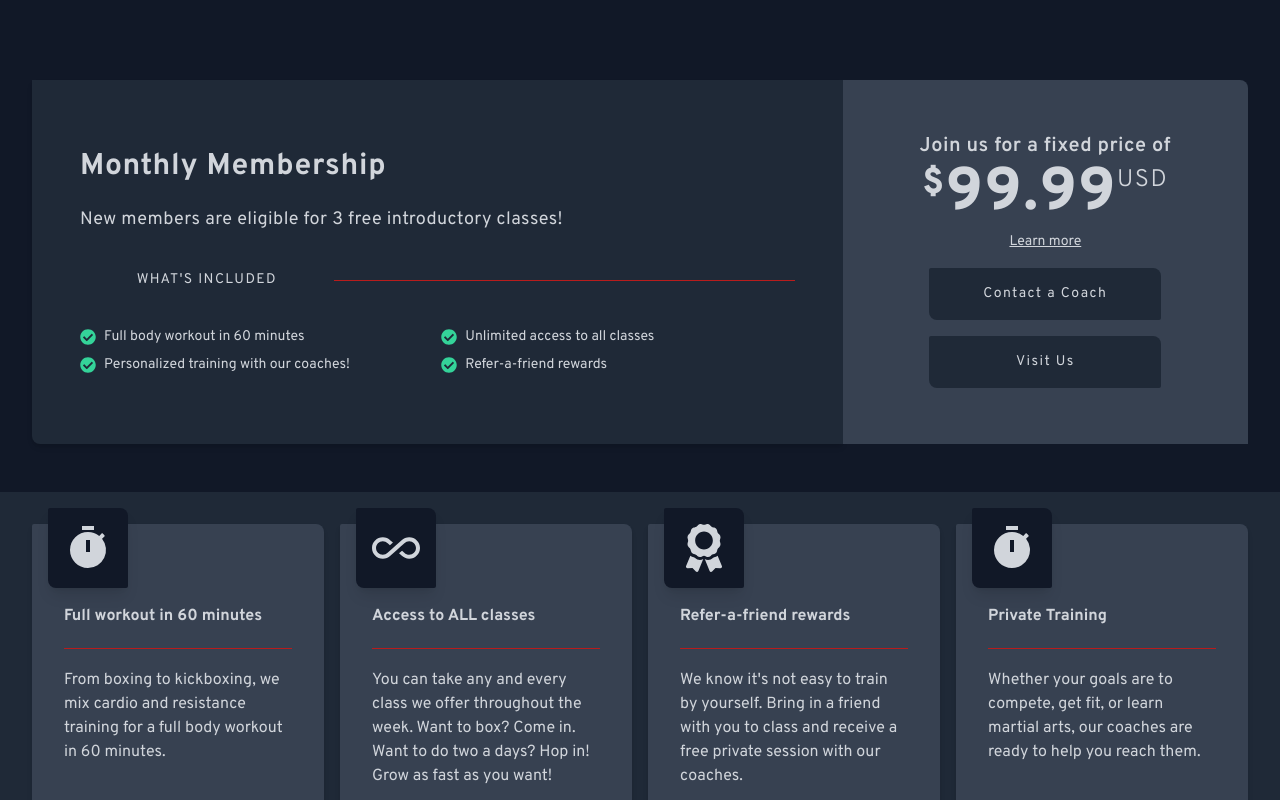
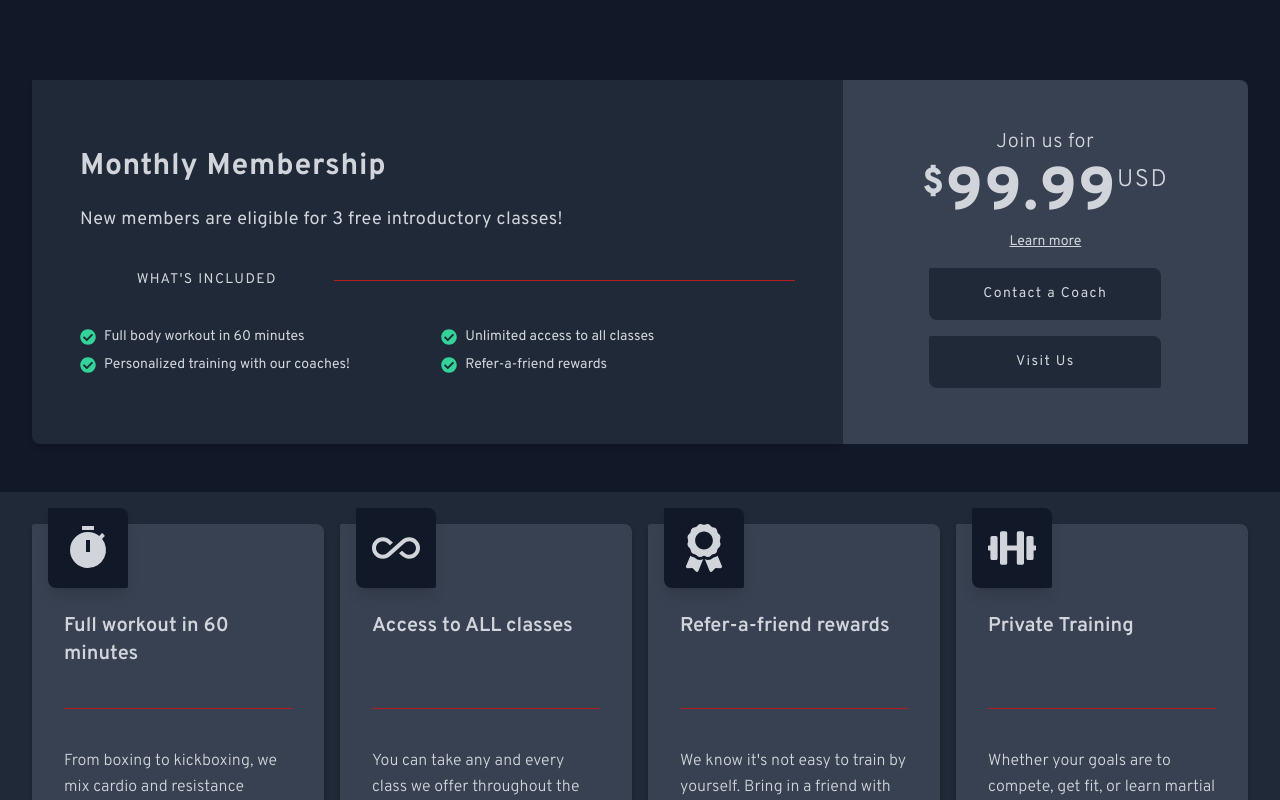
Before and after one commit to allanlalangan/martial-masters-academy, a Next.js app: page / in a window 1280 px wide. Shown: the part 1840-2640 px from the top of the page. Built offline with nearby package versions, Linux system fonts and the light colour scheme; a web font is replaced by a local one.

Commit message:
feat: update Features grid styles

```diff
--- a/components/Features/Features.jsx
+++ b/components/Features/Features.jsx
@@ -1,57 +1,57 @@
 import { MdTimer, MdAllInclusive } from 'react-icons/md';
-import { FaAward } from 'react-icons/fa';
+import { FaAward, FaDumbbell } from 'react-icons/fa';
 
 const FeaturesGrid = () => {
   return (
-    <ul className='bg-gray-800 grid grid-cols-12 gap-4 p-8 my-12'>
-      <li className='relative grid grid-cols-12 grid-rows-5 bg-gray-700 h-full col-span-12 md:col-span-6 lg:col-span-3 p-8 rounded-lg rounded-tl-sm rounded-br-sm rounded-tr-lg rounded-bl-lg pt-16 shadow-md'>
+    <ul className='bg-gray-800 grid grid-cols-12 gap-8 lg:gap-4 p-8 my-12'>
+      <li className='relative grid grid-cols-12 grid-rows-4 bg-gray-700 h-full col-span-12 md:col-span-6 lg:col-span-3 p-8 rounded-lg rounded-tl-sm rounded-br-sm rounded-tr-lg rounded-bl-lg pt-16 shadow-md'>
         <figure className='absolute bg-gray-900 left-[1rem] top-[-1rem] p-4 w-fit rounded-tl-sm rounded-br-sm rounded-tr-lg rounded-bl-lg shadow-lg'>
           <MdTimer className='text-5xl' />
         </figure>
-        <h2 className='flex items-center col-span-12 row-span-1 font-bold pt-4'>
+        <h2 className='pt-6 text-xl flex items-baseline col-span-12 row-span-1 font-semibold'>
           Full workout in 60 minutes
         </h2>
         <div className='col-span-12 row-span-1 w-full h-[1px] bg-primary-700 my-auto'></div>
-        <p className='col-span-12 row-span-3'>
+        <p className='leading-relaxed col-span-12 row-span-2 font-light'>
           From boxing to kickboxing, we mix cardio and resistance training for a
           full body workout in 60 minutes.
         </p>
       </li>
-      <li className='relative grid grid-cols-12 grid-rows-5 bg-gray-700 h-full col-span-12 md:col-span-6 lg:col-span-3 p-8 rounded-lg rounded-tl-sm rounded-br-sm rounded-tr-lg rounded-bl-lg pt-16 shadow-md'>
+      <li className='relative grid grid-cols-12 grid-rows-4 bg-gray-700 h-full col-span-12 md:col-span-6 lg:col-span-3 p-8 rounded-lg rounded-tl-sm rounded-br-sm rounded-tr-lg rounded-bl-lg pt-16 shadow-md'>
         <figure className='absolute bg-gray-900 left-[1rem] top-[-1rem] p-4 w-fit rounded-tl-sm rounded-br-sm rounded-tr-lg rounded-bl-lg shadow-lg'>
           <MdAllInclusive className='text-5xl' />
         </figure>
-        <h2 className='flex items-center col-span-12 row-span-1 font-bold pt-4'>
+        <h2 className='pt-6 text-xl flex items-baseline col-span-12 row-span-1 font-semibold'>
           Access to ALL classes
         </h2>
         <div className='col-span-12 row-span-1 w-full h-[1px] bg-primary-700 my-auto'></div>
-        <p className='col-span-12 row-span-3'>
+        <p className='leading-relaxed col-span-12 row-span-2 font-light'>
           You can take any and every class we offer throughout the week. Want to
           box? Come in. Want to do two a days? Hop in! Grow as fast as you want!
         </p>
       </li>
-      <li className='relative grid grid-cols-12 grid-rows-5 bg-gray-700 h-full col-span-12 md:col-span-6 lg:col-span-3 p-8 rounded-lg rounded-tl-sm rounded-br-sm rounded-tr-lg rounded-bl-lg pt-16 shadow-md'>
+      <li className='relative grid grid-cols-12 grid-rows-4 bg-gray-700 h-full col-span-12 md:col-span-6 lg:col-span-3 p-8 rounded-lg rounded-tl-sm rounded-br-sm rounded-tr-lg rounded-bl-lg pt-16 shadow-md'>
         <figure className='absolute bg-gray-900 left-[1rem] top-[-1rem] p-4 w-fit rounded-tl-sm rounded-br-sm rounded-tr-lg rounded-bl-lg shadow-lg'>
           <FaAward className='text-5xl' />
         </figure>
-        <h2 className='flex items-center col-span-12 row-span-1 font-bold pt-4'>
+        <h2 className='pt-6 text-xl flex items-baseline col-span-12 row-span-1 font-semibold'>
           Refer-a-friend rewards
         </h2>
         <div className='col-span-12 row-span-1 w-full h-[1px] bg-primary-700 my-auto'></div>
-        <p className='col-span-12 row-span-3'>
+        <p className='leading-relaxed col-span-12 row-span-2 font-light'>
           We know it{"'"}s not easy to train by yourself. Bring in a friend with
           you to class and receive a free private session with our coaches.
         </p>
       </li>
-      <li className='relative grid grid-cols-12 grid-rows-5 bg-gray-700 h-full col-span-12 md:col-span-6 lg:col-span-3 p-8 rounded-lg rounded-tl-sm rounded-br-sm rounded-tr-lg rounded-bl-lg pt-16 shadow-md'>
+      <li className='relative grid grid-cols-12 grid-rows-4 bg-gray-700 h-full col-span-12 md:col-span-6 lg:col-span-3 p-8 rounded-lg rounded-tl-sm rounded-br-sm rounded-tr-lg rounded-bl-lg pt-16 shadow-md'>
         <figure className='absolute bg-gray-900 left-[1rem] top-[-1rem] p-4 w-fit rounded-tl-sm rounded-br-sm rounded-tr-lg rounded-bl-lg shadow-lg'>
-          <MdTimer className='text-5xl' />
+          <FaDumbbell className='text-5xl' />
         </figure>
-        <h2 className='flex items-center col-span-12 row-span-1 font-bold pt-4'>
+        <h2 className='pt-6 text-xl flex items-baseline col-span-12 row-span-1 font-semibold'>
           Private Training
         </h2>
         <div className='col-span-12 row-span-1 w-full h-[1px] bg-primary-700 my-auto'></div>
-        <p className='col-span-12 row-span-3'>
+        <p className='leading-relaxed col-span-12 row-span-2 font-light'>
           Whether your goals are to compete, get fit, or learn martial arts, our
           coaches are ready to help you reach them.
         </p>
--- a/components/Membership/Membership.jsx
+++ b/components/Membership/Membership.jsx
@@ -39,9 +39,7 @@ const Membership = () => {
         </ul>
       </article>
       <article className='flex flex-col items-center rounded-bl-lg lg:rounded-l-none lg:rounded-tr-lg col-span-12 row-span-3 lg:col-span-4 lg:row-span-6 bg-gray-700 p-12'>
-        <h2 className='p-1 text-xl font-semibold tracking-wide'>
-          Join us for a fixed price of
-        </h2>
+        <h2 className='pb-2 text-xl font-light tracking-wide'>Join us for</h2>
         <h2 className='text-6xl font-extrabold flex items-start tracking-wide'>
           <span className='text-4xl h-full my-auto'>$</span>99.99
           <span className='font-light text-2xl'>USD</span>
```
